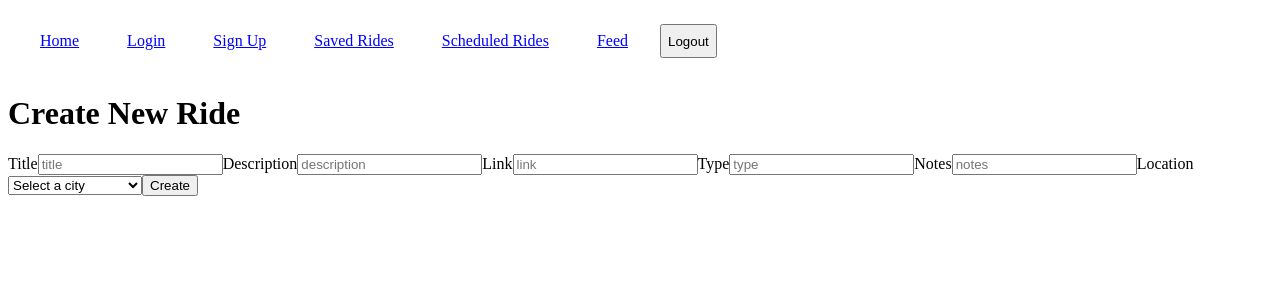
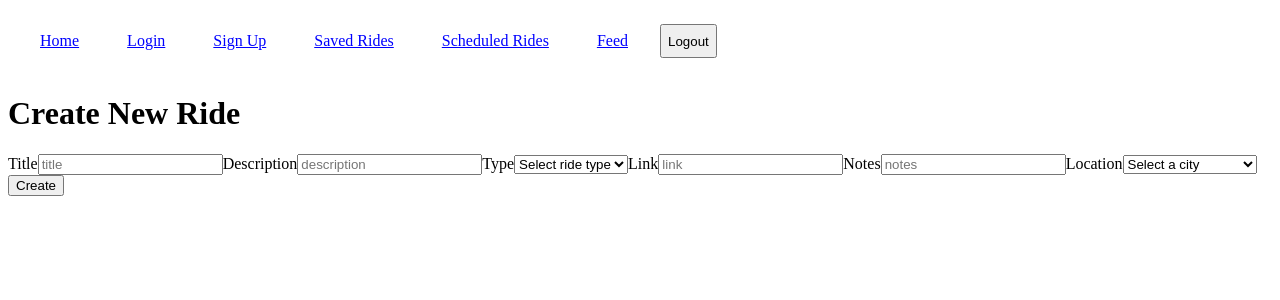
Before and after one commit to kwessels-ensemble/BikeBuddy, a Next.js app: page /save-new-ride in a window 1280 px wide. Shown: the top 300 px of the page. Built offline with nearby package versions, Linux system fonts and the light colour scheme.

Commit message:
added type dropdown

```diff
--- a/src/app/save-new-ride/page.jsx
+++ b/src/app/save-new-ride/page.jsx
@@ -42,6 +42,8 @@ export default function SaveNewRide() {
         {city: 'Oakland', state: 'CA'},
         {city: 'Fairfax', state: 'CA'}
     ]
+
+    const typeOptions = ['mtb', 'gravel', 'road'];
 
 
     const onSubmit = async (e) => {
@@ -93,6 +95,21 @@ export default function SaveNewRide() {
                     >
                 </input>
 
+                <label htmlFor="type">Type</label>
+                <select
+                    id="type"
+                    value={ride.type}
+                    onChange={(e) => setRide({...ride, type: e.target.value})}
+                    >
+                        <option value="">Select ride type</option>
+                        {typeOptions.map((type) => (
+                            <option key={type}
+                                    value={type}>
+                                    {type}
+                                </option>
+                        ))}
+                </select>
+
                 <label htmlFor="link">Link</label>
                 <input
                     id="link"
@@ -100,16 +117,6 @@ export default function SaveNewRide() {
                     placeholder="link"
                     value={ride.link}
                     onChange={(e) => setRide({...ride, link: e.target.value})}
-                    >
-                </input>
-
-                <label htmlFor="type">Type</label>
-                <input
-                    id="type"
-                    type="text"
-                    placeholder="type"
-                    value={ride.type}
-                    onChange={(e) => setRide({...ride, type: e.target.value})}
                     >
                 </input>
 
```
